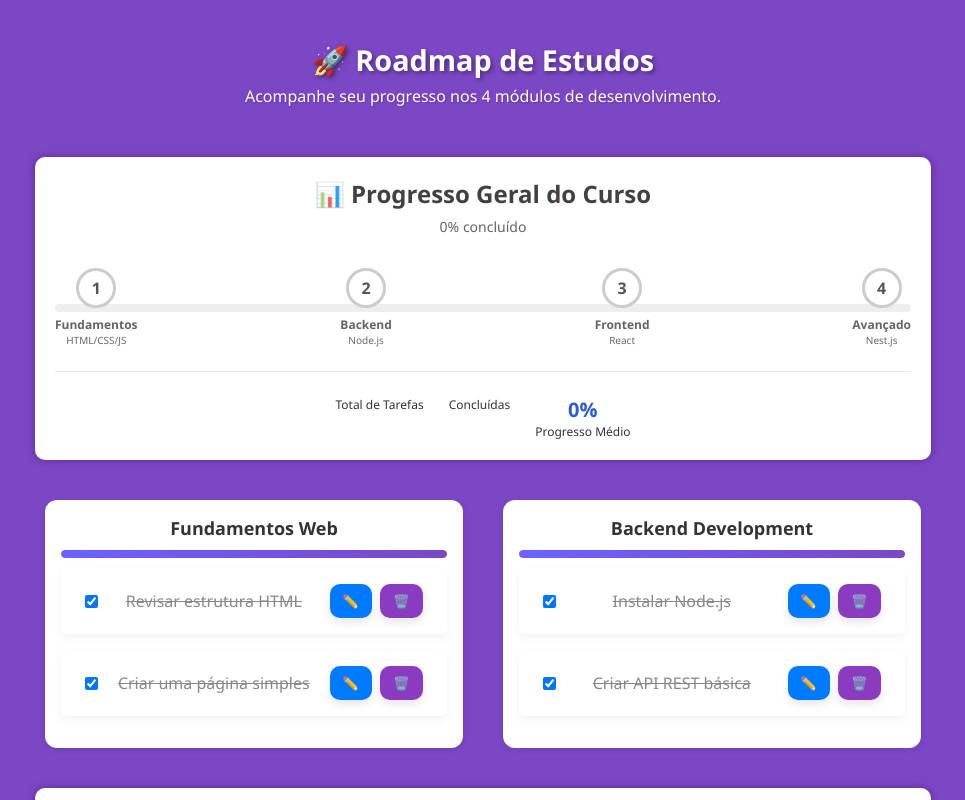
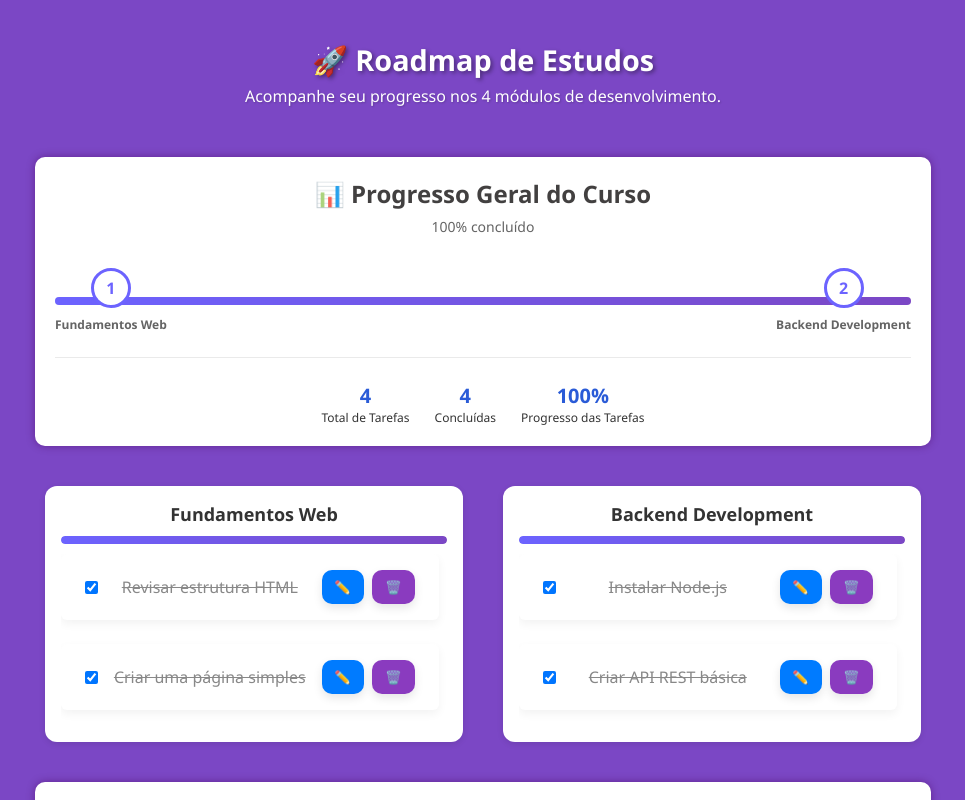
Before and after one commit to leticiacapeletto/projeto-7, a React (Vite) app: page / in a window 1280 px wide. Shown: the top 800 px of the page, without its empty margins (157-1122 px from the left). Built offline with nearby package versions, Linux system fonts and the light colour scheme.

Commit message:
feat: cards com rolagem e progress tracker dinâmico

```diff
--- a/src/components/component.Input/TaskInput.module.css
+++ b/src/components/component.Input/TaskInput.module.css
@@ -69,14 +69,24 @@
 }
 
 .selectCategory {
-  border: 1px solid #ccc;
+  border: 1px solid #ccccccd5;
   border-radius: 8px;
-  padding: 12px;
+  padding: 0 12px;
+  height: 45px;
   font-size: 15px;
   background: white;
   color: #333;
   cursor: pointer;
+  margin-top: 18px;
 }
+
+.selectCategory:focus {
+  outline: none;
+  border-color: #ae7ff0e3;
+  box-shadow: 0 0 0 1px #7B47C5;
+}
+
+
 
 .optionCategory {
   background: white;
--- a/src/components/component.Input/TaskInput.tsx
+++ b/src/components/component.Input/TaskInput.tsx
@@ -18,7 +18,7 @@ export function TaskInput({ onAddTask }: TaskInputProps) {
 
     if (!trimmed) return;
 
-    // Passa o título e a categoria para a função do componente pai (App)
+
     onAddTask(trimmed, category);
     setText("");
   }
--- a/src/components/component.ProgressTracker/ProgressTracker.module.css
+++ b/src/components/component.ProgressTracker/ProgressTracker.module.css
@@ -30,15 +30,15 @@
   margin: 2rem 0 1rem;
 }
 
-/* ProgressTracker.module.css */
+
 /* Linha de fundo da barra - cinza claro */
 .line {
   height: 8px;
-  background: #eee; /* fundo cinza claro */
+  background: #eee;
   position: absolute;
   top: 50%;
   left: 0;
-  width: 100%; /* sempre ocupar 100% do container */
+  width: 100%;
   transform: translateY(-50%);
   border-radius: 4px;
   z-index: 0;
@@ -47,7 +47,7 @@
 /* Barra colorida preenchendo */
 .lineFill {
   height: 8px;
-  background: linear-gradient(90deg, #6c63ff, #7B47C5); /* cor do progresso */
+  background: linear-gradient(90deg, #6c63ff, #7B47C5);
   border-radius: 4px;
   transition: width 0.4s ease;
   position: absolute;
@@ -67,7 +67,7 @@
   display: flex;
   flex-direction: column;
   align-items: center;
-  justify-content: center; /* centraliza verticalmente */
+  justify-content: center;
   z-index: 2;
 }
 
@@ -80,7 +80,7 @@
   background: #fff;
   display: flex;
   align-items: center;
-  justify-content: center; /* centraliza número */
+  justify-content: center;
   font-weight: bold;
   font-size: 16px;
   color: #555;
--- a/src/components/component.ProgressTracker/ProgressTracker.tsx
+++ b/src/components/component.ProgressTracker/ProgressTracker.tsx
@@ -1,19 +1,29 @@
 import styles from "./ProgressTracker.module.css";
 
 interface ProgressTrackerProps {
-  total: number;
-  concluidas: number;
+  totalTarefas: number;
+  concluidasTarefas: number;
+  modulosConcluidos: number;
+  totalModulos?: number;
+  etapas: string[];
 }
 
-export function ProgressTracker({ total, concluidas }: ProgressTrackerProps) {
-  const progresso = total > 0 ? (concluidas / total) * 100 : 0;
+export function ProgressTracker({
+  totalTarefas,
+  concluidasTarefas,
+  modulosConcluidos,
+  totalModulos,
+  etapas,
+}: ProgressTrackerProps) {
 
-  const etapas = [
-    { id: 1, label: "Fundamentos", sub: "HTML/CSS/JS" },
-    { id: 2, label: "Backend", sub: "Node.js" },
-    { id: 3, label: "Frontend", sub: "React" },
-    { id: 4, label: "Avançado", sub: "Nest.js" },
-  ];
+  const total = totalModulos ?? etapas.length;
+
+  // % para a BARRA de módulos
+  const progressoModulos = total > 0 ? (modulosConcluidos / total) * 100 : 0;
+
+  // % para o COUNTER de tarefas
+  const progressoTarefas =
+    totalTarefas > 0 ? Math.round((concluidasTarefas / totalTarefas) * 100) : 0;
 
   return (
     <div className={styles.trackerContainer}>
@@ -21,48 +31,49 @@ export function ProgressTracker({ total, concluidas }: ProgressTrackerProps) {
         <h2>📊 Progresso Geral do Curso</h2>
       </div>
 
-      <p className={styles.percentage}>{Math.round(progresso)}% concluído</p>
+      {/* Texto do topo reflete progresso por módulos */}
+      <p className={styles.percentage}>{Math.round(progressoModulos)}% concluído</p>
 
       <div className={styles.roadmap}>
         {/* Linha de fundo fixa */}
         <div className={styles.line}></div>
 
-  {/* Barra colorida preenchendo */}
+        {/* Barra colorida preenchendo (por módulos) */}
         <div
           className={styles.lineFill}
-    style={{ width: `${progresso}%` }}
+          style={{ width: `${progressoModulos}%` }}
         ></div>
 
+        {/* Círculos dinâmicos com base nas categorias */}
         {etapas.map((etapa, index) => (
-    <div key={etapa.id} className={styles.step}>
+          <div key={index} className={styles.step}>
             <div
               className={`${styles.circle} ${
-          index < concluidas ? styles.filled : ""
+                index < modulosConcluidos ? styles.filled : ""
               }`}
             >
-        {etapa.id}
+              {index + 1}
             </div>
-      <span className={styles.label}>{etapa.label}</span>
-      <span className={styles.sublabel}>{etapa.sub}</span>
+            <span className={styles.label}>{etapa}</span>
           </div>
         ))}
       </div>
 
-
       <div className={styles.separador}></div>
 
+      {/* Counters de TAREFAS */}
       <div className={styles.counters}>
         <div className={styles.counterBlock}>
-          <span className={styles.counterNumber}>{total}</span>
+          <span className={styles.counterNumber}>{totalTarefas}</span>
           <span className={styles.counterLabel}>Total de Tarefas</span>
         </div>
         <div className={styles.counterBlock}>
-          <span className={styles.counterNumber}>{concluidas}</span>
+          <span className={styles.counterNumber}>{concluidasTarefas}</span>
           <span className={styles.counterLabel}>Concluídas</span>
         </div>
         <div className={styles.counterBlock}>
-          <span className={styles.counterNumber}>{Math.round(progresso)}%</span>
-          <span className={styles.counterLabel}>Progresso Médio</span>
+          <span className={styles.counterNumber}>{progressoTarefas}%</span>
+          <span className={styles.counterLabel}>Progresso das Tarefas</span>
         </div>
       </div>
     </div>
--- a/src/components/component.TaskCard/TaskCard.module.css
+++ b/src/components/component.TaskCard/TaskCard.module.css
@@ -25,7 +25,7 @@
 .progressBar {
   width: 100%;
   height: 8px;
-  background: #eee; /* cor neutra */
+  background: #eee;
   border-radius: 4px;
   overflow: hidden;
   margin: 10px 0;
@@ -36,12 +36,11 @@
 .progressFill {
   height: 100%;
   background: linear-gradient(90deg, #6c63ff, #7B47C5);
-  width: 0; /* aqui será controlado pelo React via style */
+  width: 0;
   border-radius: 4px;
   transition: width 0.4s ease, background 0.3s ease;
 }
 
-/* Hover levemente mais intenso */
 .progressBar:hover .progressFill {
   background: linear-gradient(90deg, #7B47C5, #6c63ff);
 }
@@ -58,3 +57,29 @@
 .checkbox input {
   accent-color: #6c63ff;
 }
+
+/* NOVO: container dos items com rolagem */
+.taskCardBody {
+  max-height: 210px;
+  overflow-y: auto;
+  padding-right: 8px;
+  margin-top: 10px;
+  display: flex;
+  flex-direction: column;
+  gap: 8px;
+}
+
+/* scroll mais suave */
+.taskCardBody::-webkit-scrollbar {
+  width: 6px;
+}
+
+.taskCardBody::-webkit-scrollbar-thumb {
+  background: #7B47C5;
+  border-radius: 3px;
+}
+
+.taskCardBody::-webkit-scrollbar-track {
+  background: #f0f0f0;
+  border-radius: 3px;
+}
```
Lines whose indentation alone changed are shown as unchanged.
